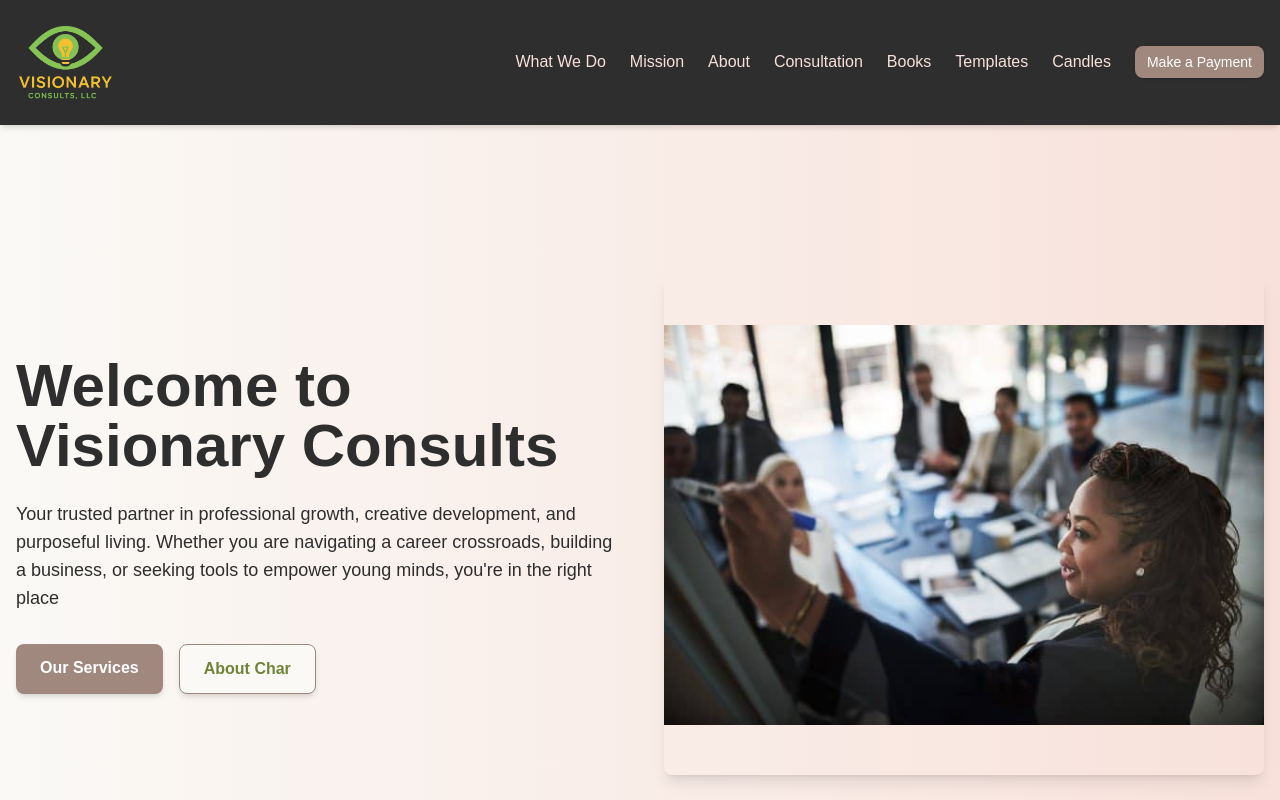
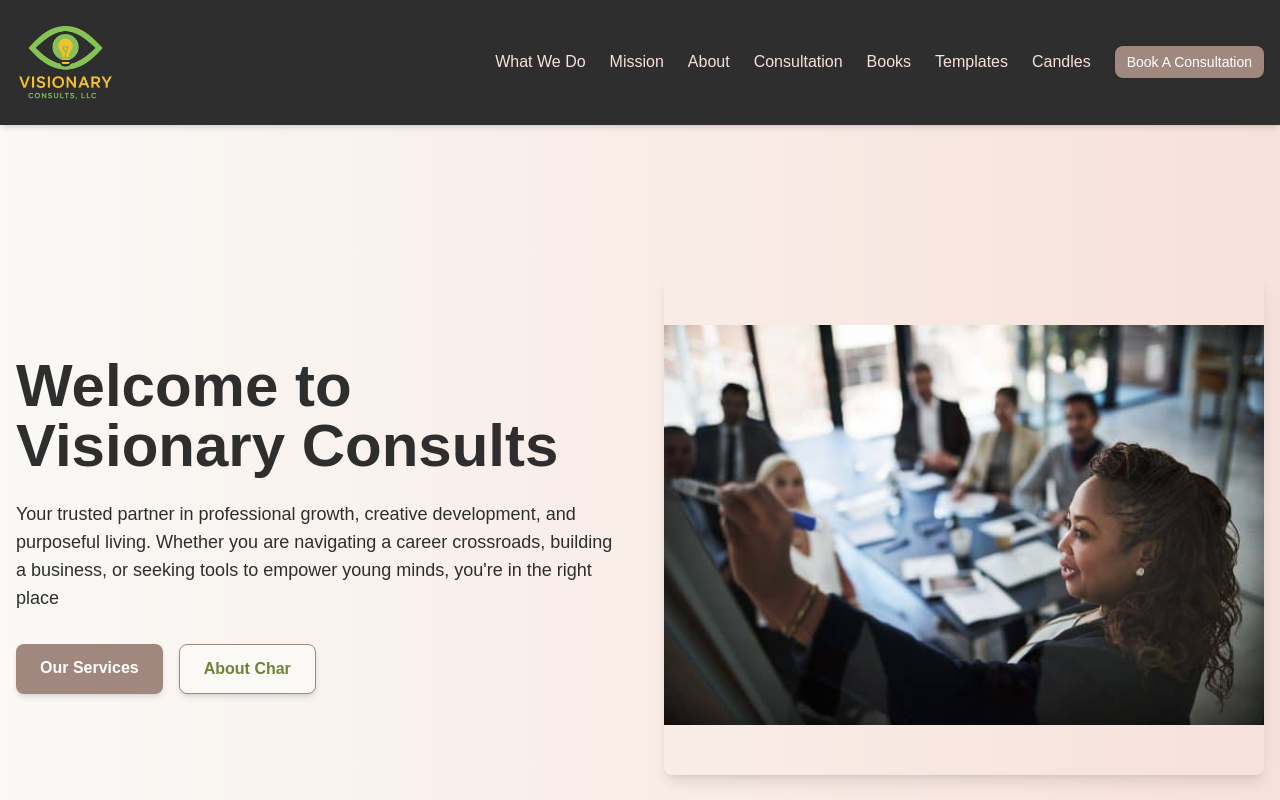
Before and after one commit to 5starmula/VisionaryConsults, a Next.js app: page / in a window 1280 px wide. Shown: the top 800 px of the page. Built offline with nearby package versions, Linux system fonts and the light colour scheme.

Commit message:
Update buttons to Book A Consultation with JotForm link
- Changed 'Make a Payment' buttons to 'Book A Consultation' in header (desktop and mobile) and footer
- Updated all buttons to link to JotForm consultation intake form
- Maintained consistent styling and hover effects

```diff
--- a/src/components/Footer.tsx
+++ b/src/components/Footer.tsx
@@ -56,12 +56,12 @@ export default function Footer() {
               </a>
             </div>
             <a
-              href="https://buy.stripe.com/test_14k5nk8Ot3Nl7PG4gg"
+              href="https://pci.jotform.com/form/253065665915161"
               target="_blank"
               rel="noopener noreferrer"
               className="inline-block bg-[#A1887F] hover:bg-[#8D776F] text-white text-sm font-medium py-1.5 px-3 rounded-lg shadow-sm transition duration-300"
             >
-              Make a Payment
+              Book A Consultation
             </a>
           </div>
 
--- a/src/components/Header.tsx
+++ b/src/components/Header.tsx
@@ -75,7 +75,7 @@ export default function Header() {
             </motion.div>
           ))}
           <motion.a
-            href="https://buy.stripe.com/test_14k5nk8Ot3Nl7PG4gg"
+            href="https://pci.jotform.com/form/253065665915161"
             target="_blank"
             rel="noopener noreferrer"
             className="bg-[#A1887F] hover:bg-[#8D776F] text-white text-sm font-medium py-1.5 px-3 rounded-lg shadow-sm transition duration-300"
@@ -85,7 +85,7 @@ export default function Header() {
             animate={{ opacity: 1, y: 0 }}
             transition={{ duration: 0.3, delay: navItems.length * 0.1 }}
           >
-            Make a Payment
+            Book A Consultation
           </motion.a>
         </nav>
       </div>
@@ -123,7 +123,7 @@ export default function Header() {
                 </motion.div>
               ))}
               <motion.a
-                href="https://buy.stripe.com/test_14k5nk8Ot3Nl7PG4gg"
+                href="https://pci.jotform.com/form/253065665915161"
                 target="_blank"
                 rel="noopener noreferrer"
                 className="bg-[#A1887F] hover:bg-[#8D776F] text-white text-sm font-medium py-1.5 px-3 rounded-lg shadow-sm transition duration-300 flex justify-center"
@@ -132,7 +132,7 @@ export default function Header() {
                 whileHover={{ scale: 1.05 }}
                 whileTap={{ scale: 0.95 }}
               >
-                Make a Payment
+                Book A Consultation
               </motion.a>
             </motion.div>
           </motion.nav>
```
